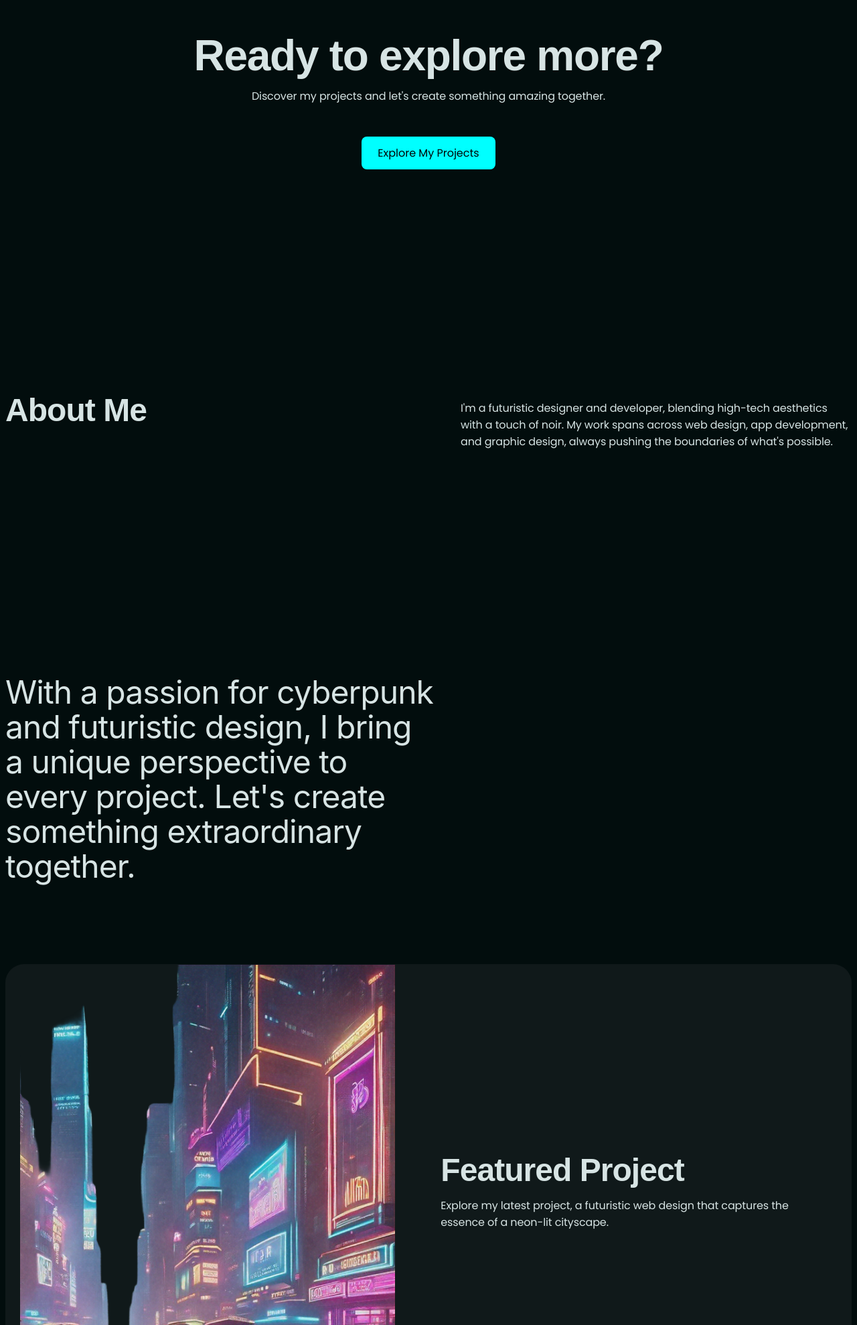
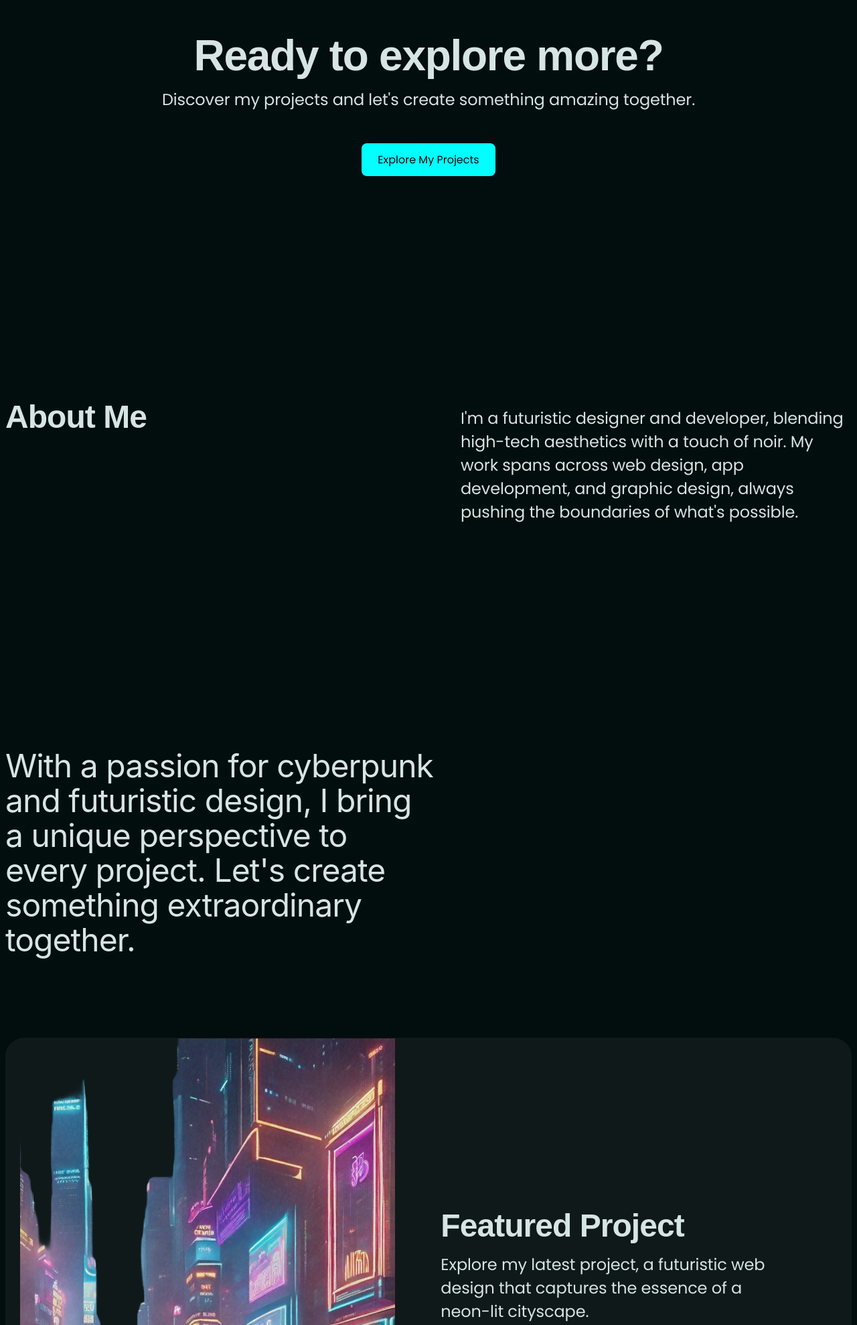
Before and after one commit to PiyushY111/Capstone-Project, a plain HTML site: page index.html in a window 1280 px wide. Shown: the part 2999-4978 px from the top of the page at 67% size. Drawn offline with Linux system fonts and the light colour scheme.

Commit message:
Text changes

```diff
--- a/style.css
+++ b/style.css
@@ -171,6 +171,7 @@ body{
   .cta-description {
   /* font: 400 24px/1 Public Sans, sans-serif; */
   letter-spacing: -0.12px;
+  font-size: 24px;
   color: rgba(215, 228, 228, 1);
   margin-top: 16px;
   }
@@ -226,6 +227,7 @@ body{
     padding-top: 8px;
     letter-spacing: -0.12px;
     flex: 1;
+    font-size: 24px;
     /* font: 400 24px/32px "Public Sans", -apple-system, Roboto, Helvetica, sans-serif; */
   }
   .section-divider {
@@ -319,6 +321,7 @@ body{
 .project-description-1 {
     letter-spacing: -0.12px;
     margin-top: 16px;
+    font-size: 24px;
     /* font: 400 24px/32px Public Sans, -apple-system, Roboto, Helvetica, sans-serif; */
 }
 .services-section {
@@ -430,6 +433,7 @@ body{
 .portfolio-description {
   flex: 1;
   flex-basis: 0%;
+  font-size: 24px;
 }
 .footer {
   display: flex;
```
